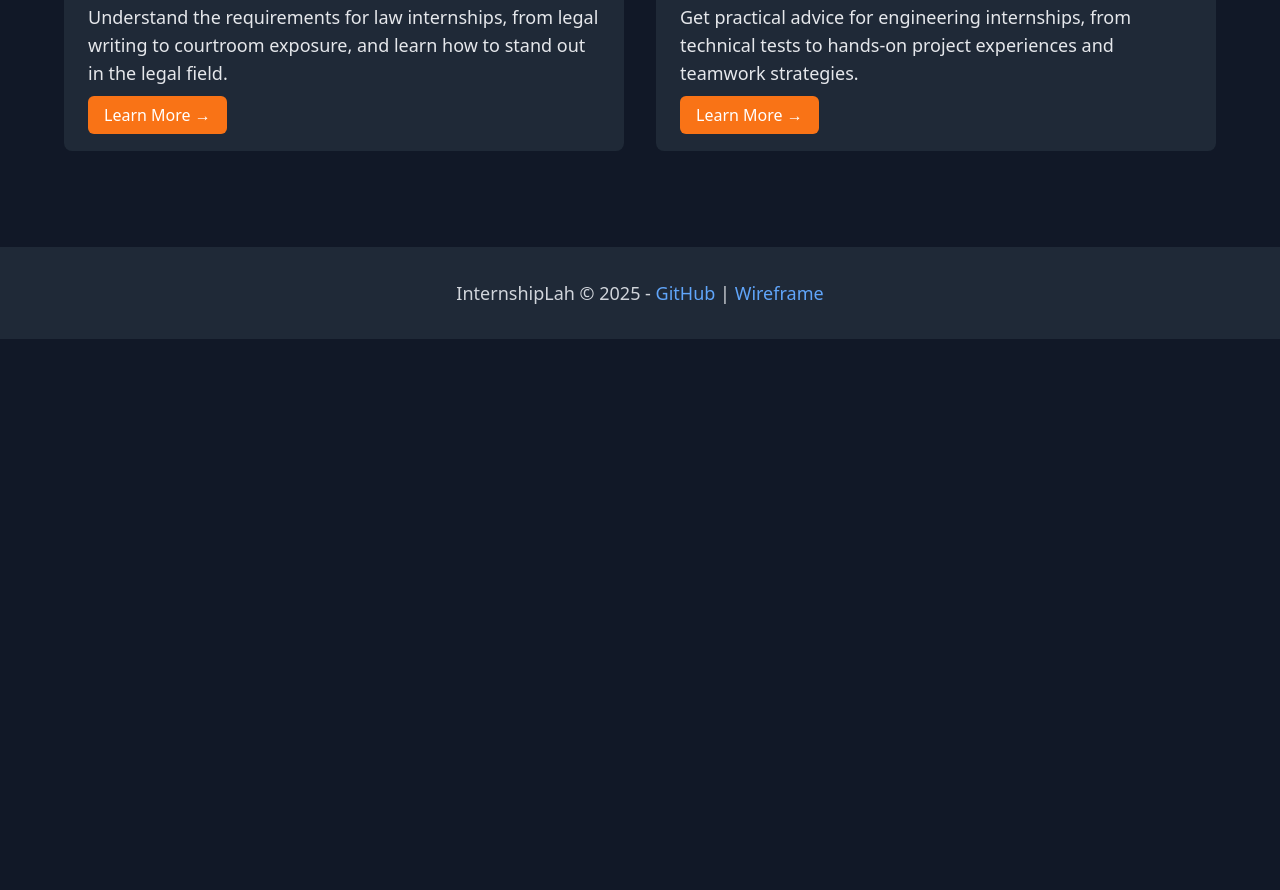
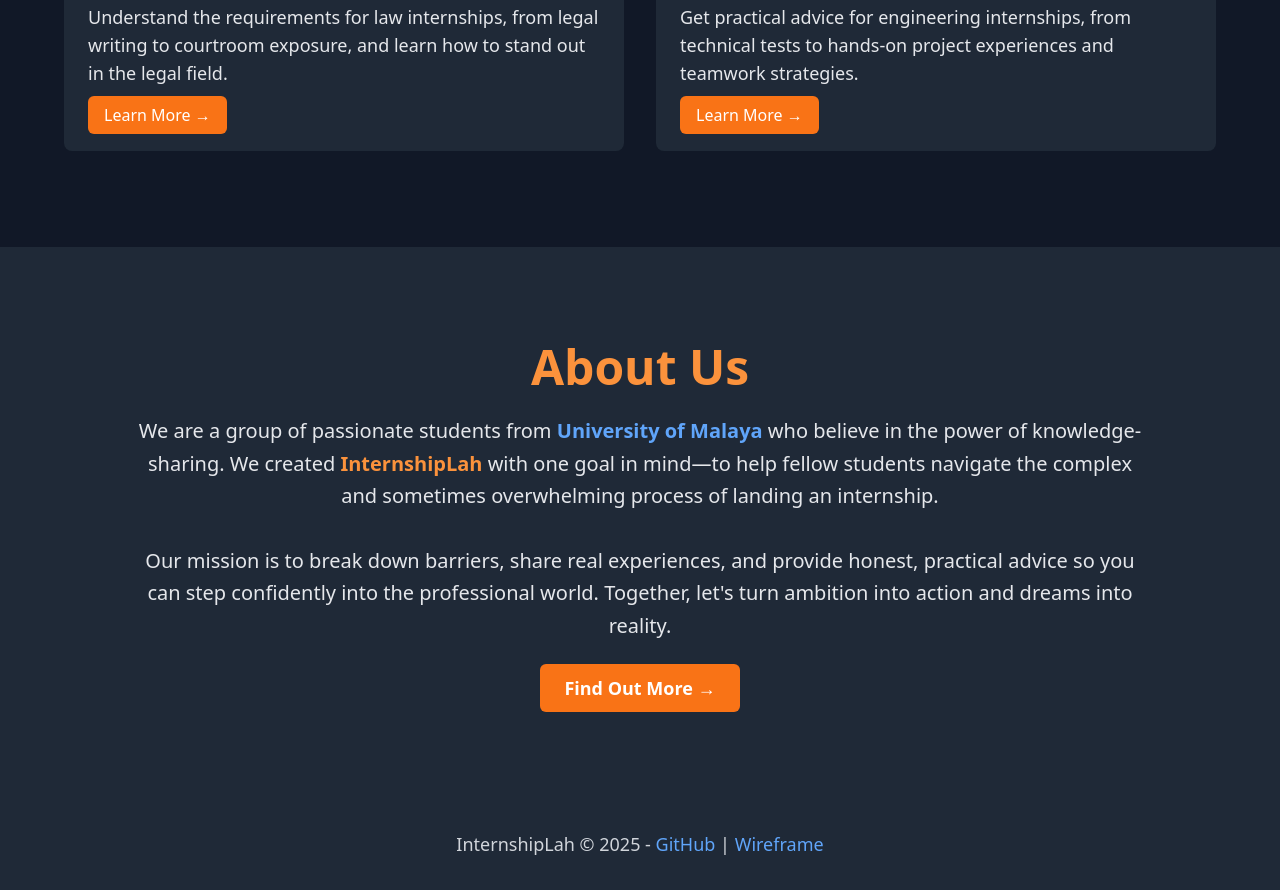
Before and after one commit to JohnnyRobs19/InternshiplahWireframe, a plain HTML site: page index.html in a window 1280 px wide. Shown: the part 2729-3619 px from the top of the page. Before the commit the page ends 3068 px from the top, so only its background shows below. Drawn offline with nearby package versions, Linux system fonts and the light colour scheme.

Commit message:
Add About Us section with mission statement and call to action

```diff
--- a/index.html
+++ b/index.html
@@ -95,8 +95,7 @@
             <div class="grid grid-cols-1 md:grid-cols-2 gap-8">
                 <!-- Computer Science -->
                 <div class="bg-gray-800 rounded-lg overflow-hidden">
-                    <img src="assets/fsktm.png" alt="Computer Science"
-                        class="w-full h-48 object-cover">
+                    <img src="assets/fsktm.png" alt="Computer Science" class="w-full h-48 object-cover">
                     <div class="p-6">
                         <h3 class="text-2xl font-semibold text-blue-400 mb-3">Computer Science</h3>
                         <p class="text-lg mb-4">Navigate the fast-paced world of technology internships with essential
@@ -111,8 +110,7 @@
 
                 <!-- Business & Finance -->
                 <div class="bg-gray-800 rounded-lg overflow-hidden">
-                    <img src="assets/finance.jpg" alt="Business & Finance"
-                        class="w-full h-48 object-cover">
+                    <img src="assets/finance.jpg" alt="Business & Finance" class="w-full h-48 object-cover">
                     <div class="p-6">
                         <h3 class="text-2xl font-semibold text-blue-400 mb-3">Business & Finance</h3>
                         <p class="text-lg mb-4">Discover how to master the art of networking, ace corporate interviews,
@@ -157,6 +155,30 @@
         </div>
     </section>
 
+    <!-- About Us Section -->
+    <section id="about" class="py-24 px-16 bg-gray-800 text-gray-200">
+        <div class="max-w-5xl mx-auto text-center">
+            <h2 class="text-5xl font-bold text-orange-400 mb-6">About Us</h2>
+
+            <p class="text-xl leading-relaxed mb-8">
+                We are a group of passionate students from <span class="text-blue-400 font-semibold">University of
+                    Malaya</span> who believe in the power of knowledge-sharing. We created <span
+                    class="text-orange-400 font-semibold">InternshipLah</span> with one goal in mind—to help fellow
+                students navigate the complex and sometimes overwhelming process of landing an internship.
+            </p>
+
+            <p class="text-xl leading-relaxed mb-8">
+                Our mission is to break down barriers, share real experiences, and provide honest, practical advice so
+                you can step confidently into the professional world. Together, let's turn ambition into action and
+                dreams into reality.
+            </p>
+
+            <a href="#about-details"
+                class="bg-orange-500 text-white text-lg font-semibold py-3 px-6 rounded-md hover:bg-orange-600 transition">
+                Find Out More →
+            </a>
+        </div>
+    </section>
 
     <!-- Footer -->
     <footer class="py-8 bg-gray-800 text-center text-lg">
```
